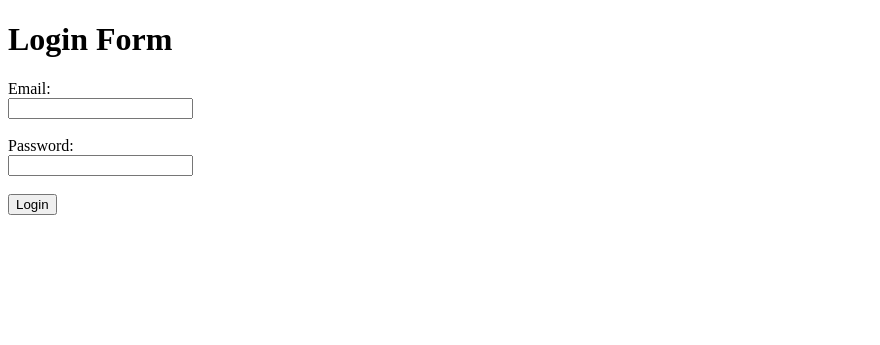
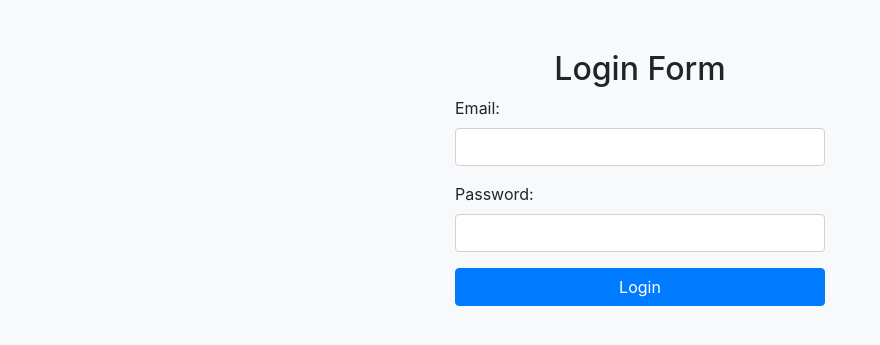
Before and after one commit to Quirence/QiwiBank, a Python web app: template templates/login_form.html in a window 1280 px wide. Shown: the top 345 px of the page, without its empty margins (0-880 px from the left). Run offline with Jinja, Linux system fonts and the light colour scheme; the template is opened without the code that fills it, so the values that code supplies are empty; some libraries are stand-ins or nearby versions.

```diff
--- a/templates/login_form.html
+++ b/templates/login_form.html
@@ -2,18 +2,41 @@
 <html lang="en">
 <head>
     <meta charset="UTF-8">
-    <meta http-equiv="X-UA-Compatible" content="IE=edge">
     <meta name="viewport" content="width=device-width, initial-scale=1.0">
     <title>Login Form</title>
+    <link rel="stylesheet" href="https://stackpath.bootstrapcdn.com/bootstrap/4.5.2/css/bootstrap.min.css">
+    <style>
+        body {
+            background-color: #f8f9fa;
+        }
+
+        .container {
+            max-width: 400px;
+            margin: 50px auto;
+        }
+    </style>
 </head>
 <body>
-    <h1>Login Form</h1>
-    <form action="/login" method="post">
-        <label for="email">Email:</label><br>
-        <input type="email" id="email" name="email" required><br><br>
-        <label for="password">Password:</label><br>
-        <input type="password" id="password" name="password" required><br><br>
-        <input type="submit" value="Login">
+<div class="container">
+    <h2 class="text-center">Login Form</h2>
+    <form id="loginForm" method="POST" action="/login">
+        <div class="form-group">
+            <label for="email">Email:</label>
+            <input type="email" class="form-control" id="email" name="email" required>
+        </div>
+        <div class="form-group">
+            <label for="password">Password:</label>
+            <input type="password" class="form-control" id="password" name="password" required>
+        </div>
+        <input type="hidden" name="method" value="login">
+        <button type="submit" class="btn btn-primary btn-block">Login</button>
     </form>
+</div>
+
+<script>
+    document.getElementById('loginForm').addEventListener('submit', function (event) {
+        // Здесь можно добавить дополнительные проверки перед отправкой формы, если необходимо
+    });
+</script>
 </body>
 </html>
```
